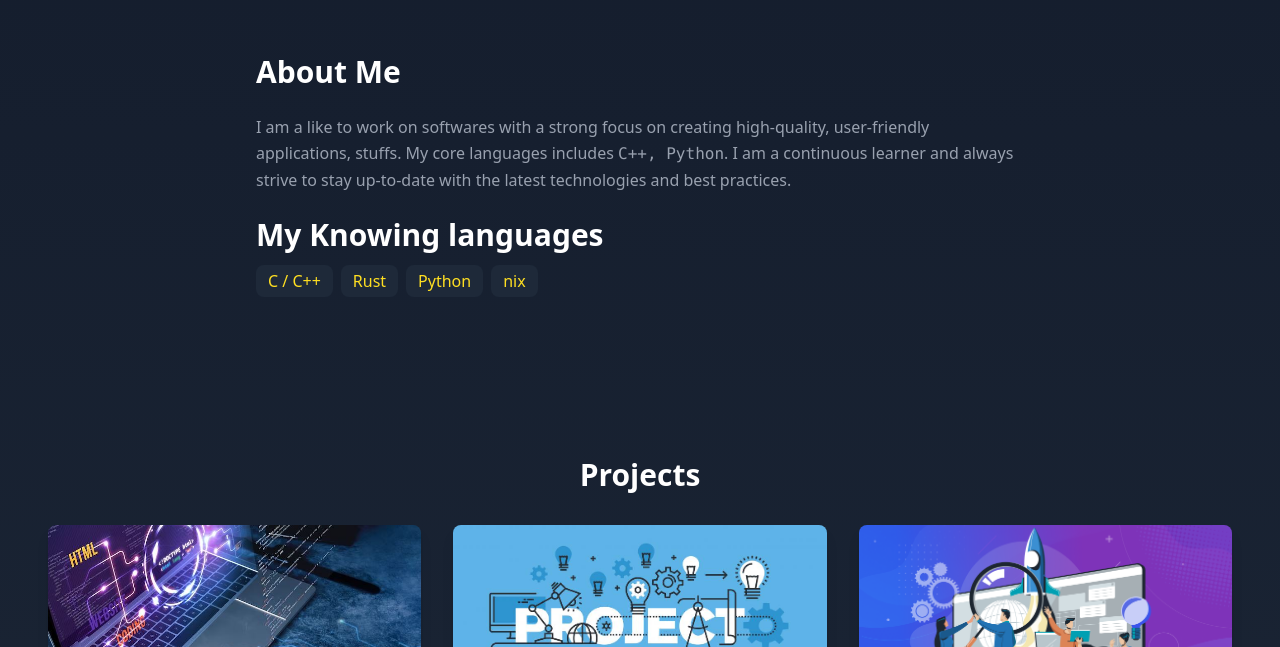
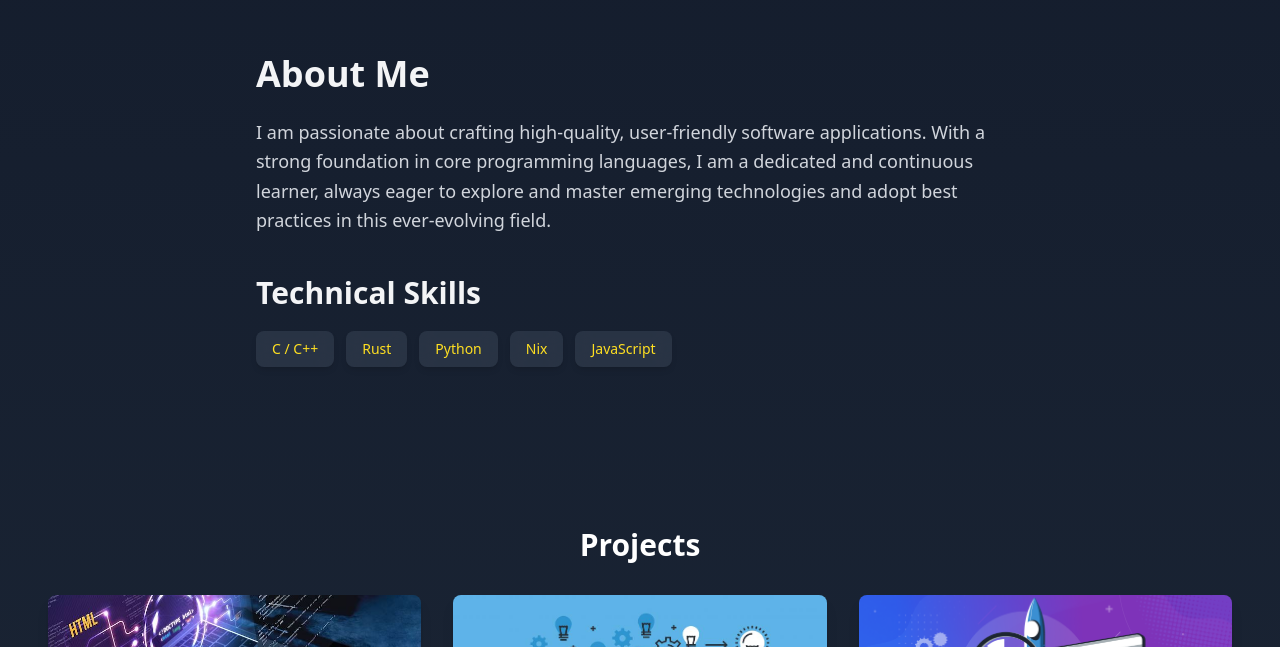
Before and after one commit to c0d3h01/c0d3h01.org, a React (Vite) app: page / in a window 1280 px wide. Shown: the part 826-1473 px from the top of the page. Built offline with nearby package versions, Linux system fonts and the light colour scheme.

Commit message:
fix(About): refactor About component for clarity and update technical skills presentation

```diff
--- a/src/components/About.tsx
+++ b/src/components/About.tsx
@@ -1,21 +1,50 @@
+import React from 'react';
+
+const technicalSkills = [
+  { id: 'cpp', name: 'C / C++' },
+  { id: 'rust', name: 'Rust' },
+  { id: 'python', name: 'Python' },
+  { id: 'nix', name: 'Nix' },
+  { id: 'javascript', name: 'JavaScript' },
+];
+
 const About: React.FC = () => {
+  const sectionTitleClass = "text-3xl lg:text-4xl font-bold mb-6 text-gray-100";
+  const subHeadingClass = "text-2xl lg:text-3xl font-semibold mb-5 text-gray-100";
+  const paragraphClass = "text-lg text-gray-300 leading-relaxed";
+  const skillTagClass = "bg-gray-700/60 backdrop-blur-sm text-yellow-300 px-4 py-2 rounded-lg text-sm font-medium shadow-md transition-all duration-200 hover:bg-gray-600/70 hover:scale-105 cursor-default";
+
   return (
-      <section id="about" className="py-20 w-full max-w-3xl">
-        <h2 className="text-3xl font-bold mb-6 text-left">About Me</h2>
-        <p className="text-gray-400 leading-relaxed">
-          I am a like to work on softwares with a strong focus on creating high-quality, user-friendly applications, stuffs.
-          My core languages includes <code>C++, Python</code>. I am a continuous learner and always strive to stay
-          up-to-date with the latest technologies and best practices.
+    <section id="about" className="py-16 md:py-20 text-white">
+      <div className="container mx-auto px-6 md:px-12">
+        <div className="max-w-3xl mx-auto md:mx-0 text-center md:text-left">
+          <h2 className={sectionTitleClass}>
+            About Me
+          </h2>
+          <p className={`${paragraphClass} mb-10`}>
+            I am passionate about crafting high-quality, user-friendly software applications.
+            With a strong foundation in core programming languages, I am a dedicated and
+            continuous learner, always eager to explore and master emerging technologies
+            and adopt best practices in this ever-evolving field.
           </p>
 
-        <div className="mt-6 text-left">
-          <h3 className="text-3xl font-bold mb-3">My Knowing languages</h3>
-          <ul className="flex flex-wrap gap-2">
-            <li className="bg-gray-800 text-yellow-300 px-3 py-1 rounded-lg">C / C++</li>
-            <li className="bg-gray-800 text-yellow-300 px-3 py-1 rounded-lg">Rust</li>
-            <li className="bg-gray-800 text-yellow-300 px-3 py-1 rounded-lg">Python</li>
-            <li className="bg-gray-800 text-yellow-300 px-3 py-1 rounded-lg">nix</li>
+          <div>
+            <h3 className={subHeadingClass}>
+              Technical Skills
+            </h3>
+            {technicalSkills.length > 0 ? (
+              <ul className="flex flex-wrap gap-3 justify-center md:justify-start">
+                {technicalSkills.map((skill) => (
+                  <li key={skill.id} className={skillTagClass}>
+                    {skill.name}
+                  </li>
+                ))}
               </ul>
+            ) : (
+              <p className={paragraphClass}>Skills section coming soon!</p>
+            )}
+          </div>
+        </div>
       </div>
     </section>
   );
```
Lines whose indentation alone changed are shown as unchanged.
